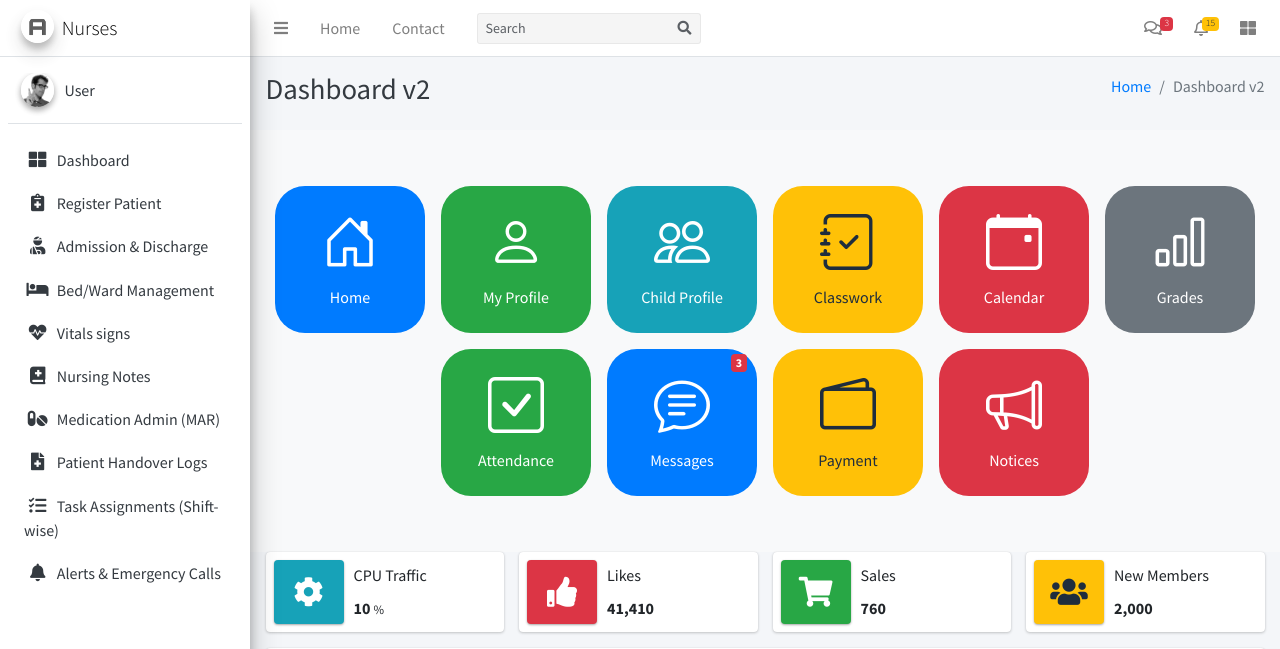
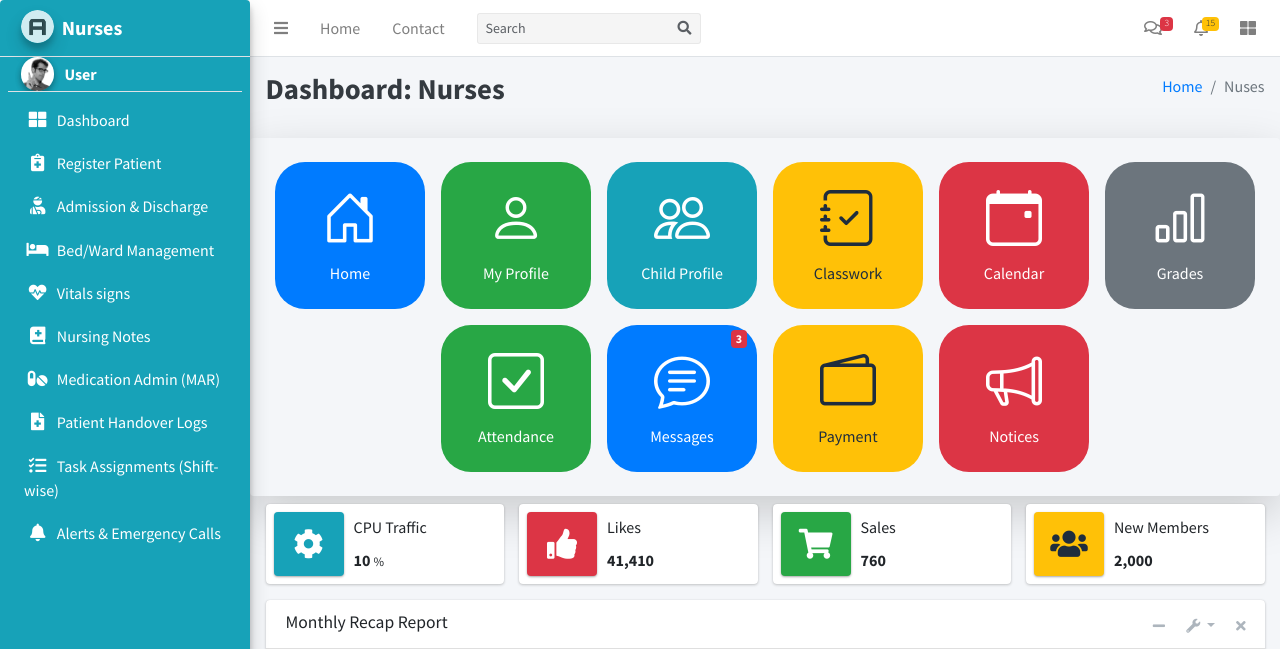
Before and after one commit to abfembest/hospitalsystems, a Django app: page /nurses in a window 1280 px wide. Shown: the top 649 px of the page. Run offline with Django 5.2, Linux system fonts and the light colour scheme; some libraries are stand-ins or nearby versions.

Commit message:
Nurses base.html and nurses.html updated

```diff
--- a/hospapp/templates/nurses/base.html
+++ b/hospapp/templates/nurses/base.html
@@ -152,24 +152,24 @@
         <!-- /.navbar -->
 
         <!-- Main Sidebar Container -->
-        <aside class="main-sidebar sidebar-light-secondary elevation-4">
+        <aside class="main-sidebar bg-info elevation-3 rounded sidebar-light">
             <!-- Brand Logo -->
-            <a href="index3.html" class="brand-link">
+            <a href="nurses" class="brand-link">
                 <img src="{% static 'dist/img/AdminLTELogo.png'%}" alt="AdminLTE Logo"
                     class="brand-image img-circle elevation-3" style="opacity: .8">
-                <span class="brand-text font-weight-light">Nurses</span>
+                <span class="brand-text font-weight-bold">Nurses</span>
             </a>
 
             <!-- Sidebar -->
             <div class="sidebar">
                 <!-- Sidebar user (optional) -->
-                <div class="user-panel mt-3 pb-3 mb-3 d-flex">
+                <div class="user-panel mt-0 pb-0 mb-0 d-flex">
                     <div class="image">
                         <img src="{% static 'dist/img/user2-160x160.jpg' %}" class="img-circle elevation-2"
                             alt="User Image">
                     </div>
                     <div class="info">
-                        <a href="#" class="d-block">User</a>
+                        <a href="#" class="d-block text-white font-weight-bold">User</a>
                     </div>
                 </div>
 
@@ -177,62 +177,62 @@
                 <nav class="mt-2">
                     <ul class="nav nav-pills nav-sidebar flex-column" data-widget="treeview" role="menu"
                         data-accordion="false">
-                        <li class="nav-item has-treeview">
-                            <a href="{% url 'nurse' %}" class="nav-link">
-                                <i class="nav-icon fas fa-th-large"></i>
+                        <li class="nav-item has-treeview text-white">
+                            <a href="{% url 'nurse' %}" class="nav-link text-white">
+                                <i class="nav-icon fas fa-th-large text-white"></i>
                                 <p>Dashboard</p>
                             </a>
                         </li>
                         <li class="nav-item has-treeview">
-                            <a href="{% url 'register_patient' %}" class="nav-link">
+                            <a href="{% url 'register_patient' %}" class="nav-link text-white">
                                 <i class="nav-icon fas fa-notes-medical"></i>
                                 <p>Register Patient</p>
                             </a>
                         </li>
                         <li class="nav-item has-treeview">
-                            <a href="{% url 'admission_discharge' %}" class="nav-link">
+                            <a href="{% url 'admission_discharge' %}" class="nav-link text-white">
                                 <i class="nav-icon fas fa-user-injured"></i>
                                 <p>Admission & Discharge</p>
                             </a>
                         </li>
                         <li class="nav-item has-treeview">
-                            <a href="{% url 'bed_ward_management' %}" class="nav-link">
+                            <a href="{% url 'bed_ward_management' %}" class="nav-link text-white">
                                 <i class="nav-icon fas fa-bed"></i>
                                 <p>Bed/Ward Management</p>
                             </a>
                         </li>
                         <li class="nav-item has-treeview">
-                            <a href="{% url 'vitals' %}" class="nav-link">
+                            <a href="{% url 'vitals' %}" class="nav-link text-white">
                                 <i class="nav-icon fas fa-heartbeat"></i>
                                 <p>Vitals signs</p>
                             </a>
                         </li>
                         <li class="nav-item has-treeview">
-                            <a href="{% url 'nursing_notes' %}" class="nav-link">
+                            <a href="{% url 'nursing_notes' %}" class="nav-link text-white">
                                 <i class="nav-icon fas fa-book-medical"></i>
                                 <p>Nursing Notes</p>
                             </a>
                         </li>
                         <li class="nav-item has-treeview">
-                            <a href="{% url 'mar' %}" class="nav-link">
+                            <a href="{% url 'mar' %}" class="nav-link text-white">
                                 <i class="nav-icon fas fa-pills"></i>
                                 <p>Medication Admin (MAR)</p>
                             </a>
                         </li>
                         <li class="nav-item has-treeview">
-                            <a href="{% url 'handover_logs' %}" class="nav-link">
+                            <a href="{% url 'handover_logs' %}" class="nav-link text-white">
                                 <i class="nav-icon fas fa-file-medical"></i>
                                 <p>Patient Handover Logs</p>
                             </a>
                         </li>
                         <li class="nav-item has-treeview">
-                            <a href="{% url 'task_assignments' %}" class="nav-link">
+                            <a href="{% url 'task_assignments' %}" class="nav-link text-white">
                                 <i class="nav-icon fas fa-tasks"></i>
                                 <p>Task Assignments (Shift-wise)</p>
                             </a>
                         </li>
                         <li class="nav-item has-treeview">
-                            <a href="{% url 'emergency_alerts' %}" class="nav-link">
+                            <a href="{% url 'emergency_alerts' %}" class="nav-link text-white">
                                 <i class="nav-icon fas fa-bell"></i>
                                 <p>Alerts & Emergency Calls</p>
                             </a>
--- a/hospapp/templates/nurses/nurses.html
+++ b/hospapp/templates/nurses/nurses.html
@@ -8,12 +8,12 @@
     <div class="container-fluid">
         <div class="row mb-2">
             <div class="col-sm-6">
-                <h1 class="m-0 text-dark">Dashboard v2</h1>
+                <h1 class="m-0 text-dark text-bold">Dashboard: Nurses</h1>
             </div><!-- /.col -->
             <div class="col-sm-6">
                 <ol class="breadcrumb float-sm-right">
                     <li class="breadcrumb-item"><a href="#">Home</a></li>
-                    <li class="breadcrumb-item active">Dashboard v2</li>
+                    <li class="breadcrumb-item active">Nuses</li>
                 </ol>
             </div><!-- /.col -->
         </div><!-- /.row -->
@@ -22,7 +22,7 @@
 <!-- /.content-header -->
 
 <!-- 🌟 Dashboard Icons -->
-<section class="dashboard-icons py-5 bg-light">
+<section class="dashboard-icons container py-3 my-2 rounded shadow-lg">
     <div class="container">
         <div class="d-flex flex-wrap justify-content-center">
 
```
